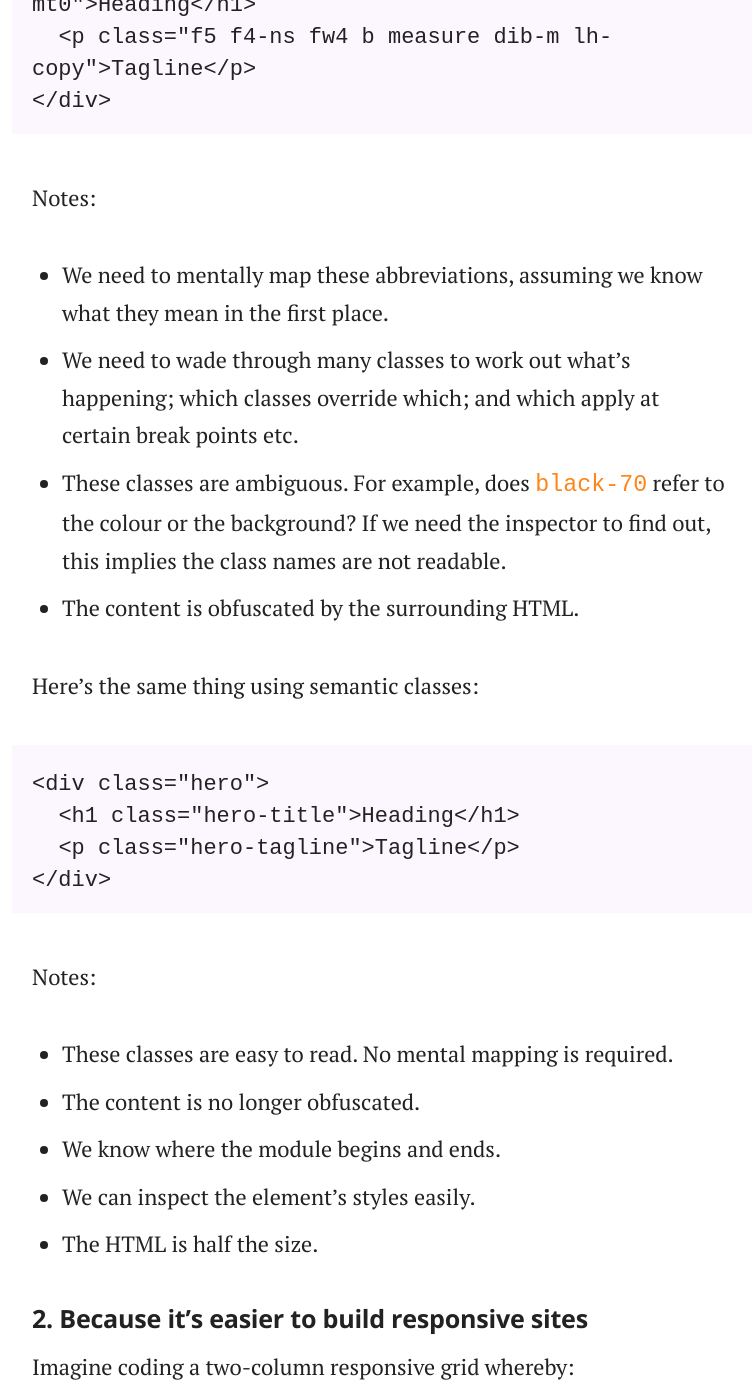
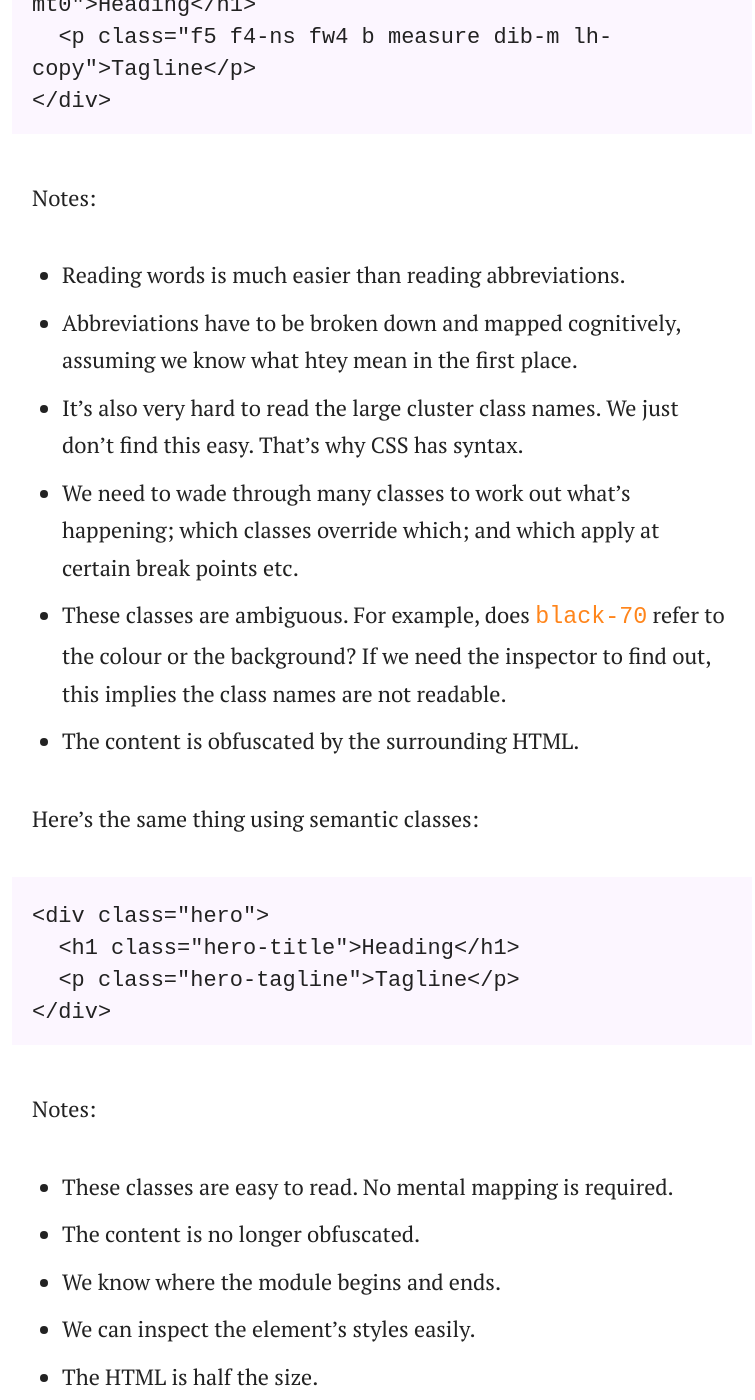
Before and after one commit to adamsilver/maintainablecss.com-jekyll, a Jekyll site: the page built from _chapters/02-semantics.md, in a window 1280 px wide and 1400 px high, scrolled down 1873 px. Shown: the whole window, without its empty margins (258-1013 px from the left). Built offline with Jekyll 4.4.1, drawn with Linux system fonts in a browser that asks for light colours; some of the changed text lies outside the part shown.

Commit message:
Semantic update

```diff
--- a/_chapters/02-semantics.md
+++ b/_chapters/02-semantics.md
@@ -3,7 +3,7 @@ layout: chapter
 title: Semantics
 section: Background
 permalink: /chapters/semantics/
-description: Why naming something based on what it is, instead of how it looks or behaves is a cornerstone of writing well architected and maintainable CSS code.
+description: Why naming something based on what it is, instead of how it looks or behaves is the foundation of well architected and maintainable CSS.
 ---
 
 Semantic HTML isn't only about the elements we use. It's quite obvious that we should use `<a>` for links, `<table>` for tabular data and `<p>` for paragraphs etc. What's less obvious is the names we use for classes.
@@ -43,7 +43,9 @@ Here's a real snippet of HTML using atomic classes:
 
 Notes:
 
-- We need to mentally map these abbreviations, assuming we know what they mean in the first place.
+- Reading words is much easier than reading abbreviations.
+- Abbreviations have to be broken down and mapped cognitively, assuming we know what htey mean in the first place.
+- It's also very hard to read the large cluster class names. We just don't find this easy. That's why CSS has syntax.
 - We need to wade through many classes to work out what's happening; which classes override which; and which apply at certain break points etc.
 - These classes are ambiguous. For example, does `black-70` refer to the colour or the background? If we need the inspector to find out, this implies the class names are not readable.
 - The content is obfuscated by the surrounding HTML.
@@ -62,6 +64,7 @@ Notes:
 - We know where the module begins and ends.
 - We can inspect the element's styles easily.
 - The HTML is half the size.
+- When we read the related CSS, we have a dedicated constructs, properties and values that exist for this very purpose. To manage styles in a readable fashion.
 
 ## 2. Because it's easier to build responsive sites
 
```
